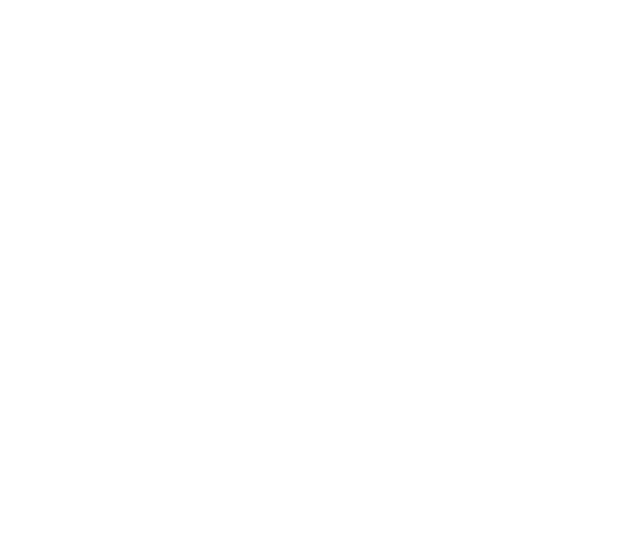
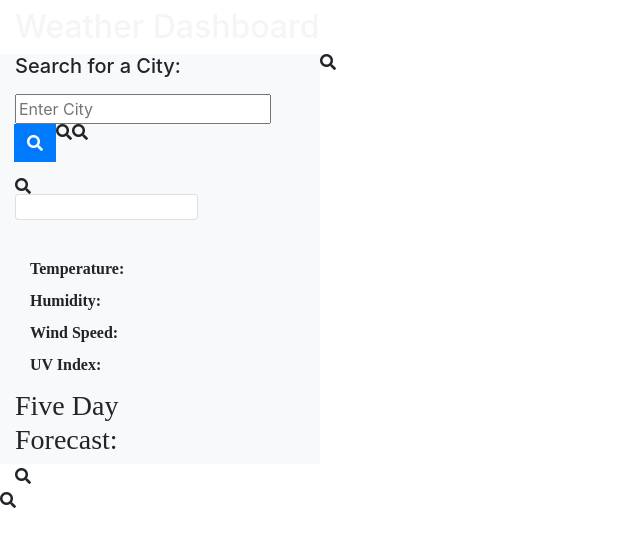
Before and after one commit to akoster15/weather-dashboard, a plain HTML site: page index.html in a window 1280 px wide. Shown: the whole page, without its empty margins (0-640 px from the left). Drawn offline with nearby package versions, Linux system fonts and the light colour scheme; files that its build step writes are made by us from their sources.

Commit message:
added code for current forecast and started adding code for 5 day forecast in index.html

```diff
--- a/index.html
+++ b/index.html
@@ -10,4 +10,64 @@
         <title>Weather Dashboard</title>
     </head>
 
+    <body>
+
+        <!--Header-->
+        <nav class="container-fluid h-100">
+            <span class="navbar-text mb-0 h2" style="color: #f5f5f5;">Weather Dashboard</span>
+        </nav>
+
+        <div class="container-fluid h-100">
+            <div class="row">
+                <div class="col-sm-3 bg-light vs-100">
+                    <form id="city-form">
+                        <label for="city-input"><h5>Search for a City:</h5></label>
+                        <div class="input-group mb-3">
+                            <input type="text" id="city-input" class="form-central" placeholder="Enter City" aria-label="Enter City">
+                            <div class="input-group-append">
+                                <button id="search-btn" class="btn btn-primary" type="button"><i class="fas fa-search"></button>
+                            </div>
+                        </div>
+                    </form>
+                    <div class="row">
+                        <div class="col-sm-12 h-100 pb-3" id="searched-cities">
+                            <div class="card w-100">
+                                <u1 class="list-group list-group-flush" id="search history">
+                                    <div class="list-group-item" id="city-button" type="button" text="city"></div>
+                                </u1>
+                            </div>
+                        </div>
+                    </div>
+
+                    <!--Search Results Container-->
+                    <div class="col-sm-9 results-container">
+
+                        <!--Most Recent Search-->
+                        <div class="latest-cty">
+                            <h3><span class="city" id="city"></span></h3>
+                            <h5><span id="currentDay"></span></h5>
+                            <img id="weather-icon">
+                            <p><b>Temperature: </b> <span id="temp"></span></p>
+                            <p><b>Humidity: </b> <span id="hum"></span></p>
+                            <p><b>Wind Speed: </b> <span id="wind"></span></p>
+                            <p><b>UV Index: </b> <span class="uv" id="uv"></span></p>
+                        </div>
+
+                        <!--Five Day Forecast-->
+                        <div class="row">
+                            <h3>Five Day Forecast:</h3>
+
+                            <!--Day One-->
+                            <div class="row">
+
+                            </div>
+                        </div>
+                    </div>
+                </div>
+            </div>
+        </div>
+
+
+    </body>
+
 </html>
```
